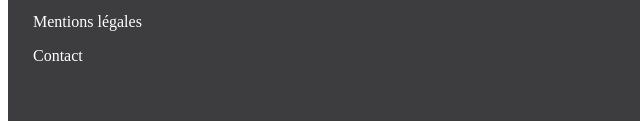
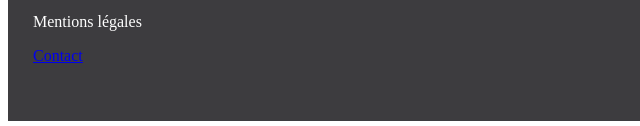
Before and after one commit to Audrey-hub-dev/AudreyVanaerdewegh_3_21052021., a website: page menulanoteenchantee.html in a window 1280 px wide. Shown: the part 2124-2250 px from the top of the page, 0-640 px from the left. Drawn offline with nearby package versions, Linux system fonts and the light colour scheme; files that its build step writes are made by us from their sources; files whose address does not match are found by name.

Commit message:
ajout icone coeur, modification contact

```diff
--- a/menulanoteenchantee.html
+++ b/menulanoteenchantee.html
@@ -33,7 +33,8 @@
             <h1>La note enchantée</h1>
         </div>
         <div class="iconecoeur">
-            <i class="far fa-heart"></i>
+            <i class="far fa-heart heart1"></i>
+            <i class="fas fa-heart heart2"></i>
         </div>
     </div>
 
@@ -190,8 +191,10 @@
             <p>Mentions légales</p>
         </div>
         <div class="contact">
-            <a href="mailto:au.drey.van@hotmail.fr"></a>
-            <p>Contact</p>
+            <a href="mailto:contact@ohmyfood.com?subject=thesubject&cc=
+                cc@contact@ohmyfood.com&bcc=bcc@contact@ohmyfood.com&
+                body=Main text of the mail"><p>Contact</p>
+            </a>
         </div>
     </footer>
 
```
